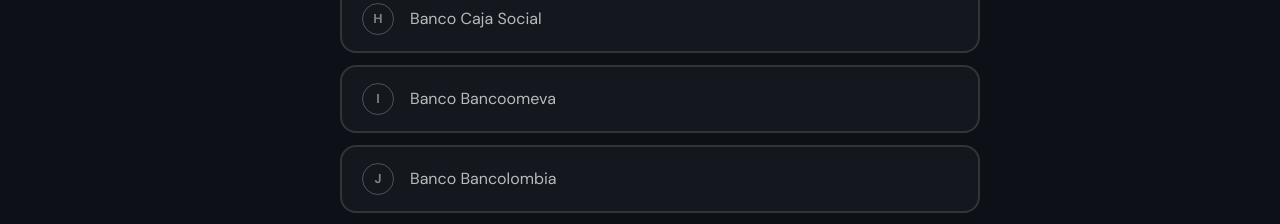
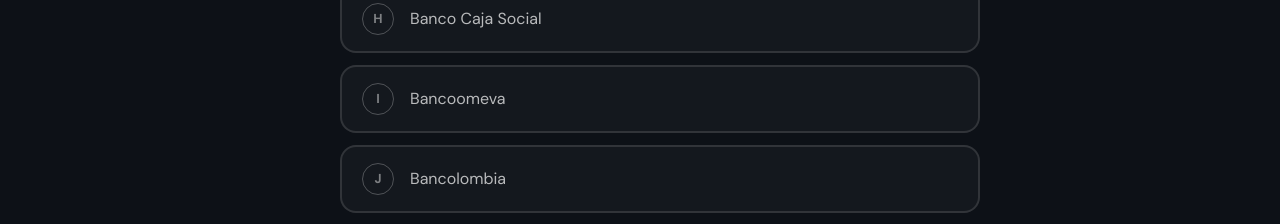
Before and after one commit to icodecauseiloveit/miguiafinanciero, a Next.js app: page /formulario in a window 1280 px wide. Shown: the part 727-951 px from the top of the page. Built offline with nearby package versions, Linux system fonts and the light colour scheme.

Commit message:
fix: clean up bank names by removing redundant prefixes

```diff
--- a/src/components/sections/FormularioMGF.tsx
+++ b/src/components/sections/FormularioMGF.tsx
@@ -101,8 +101,8 @@
       "Banco Davivienda",
       "Banco Colpatria",
       "Banco Caja Social",
-      "Banco Bancoomeva",
-      "Banco Bancolombia",
+      "Bancoomeva",
+      "Bancolombia",
       "Otro",
     ],
   },
```
